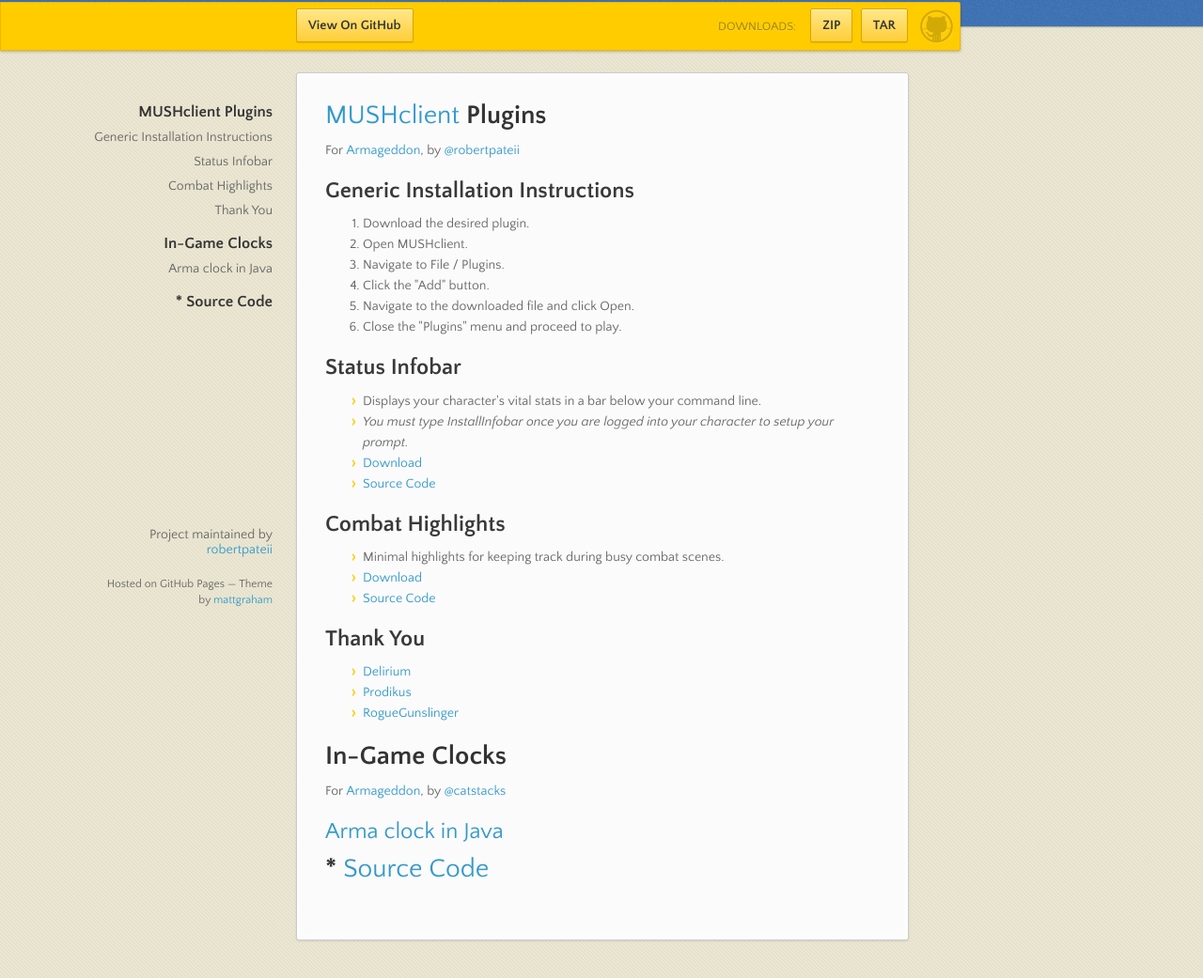
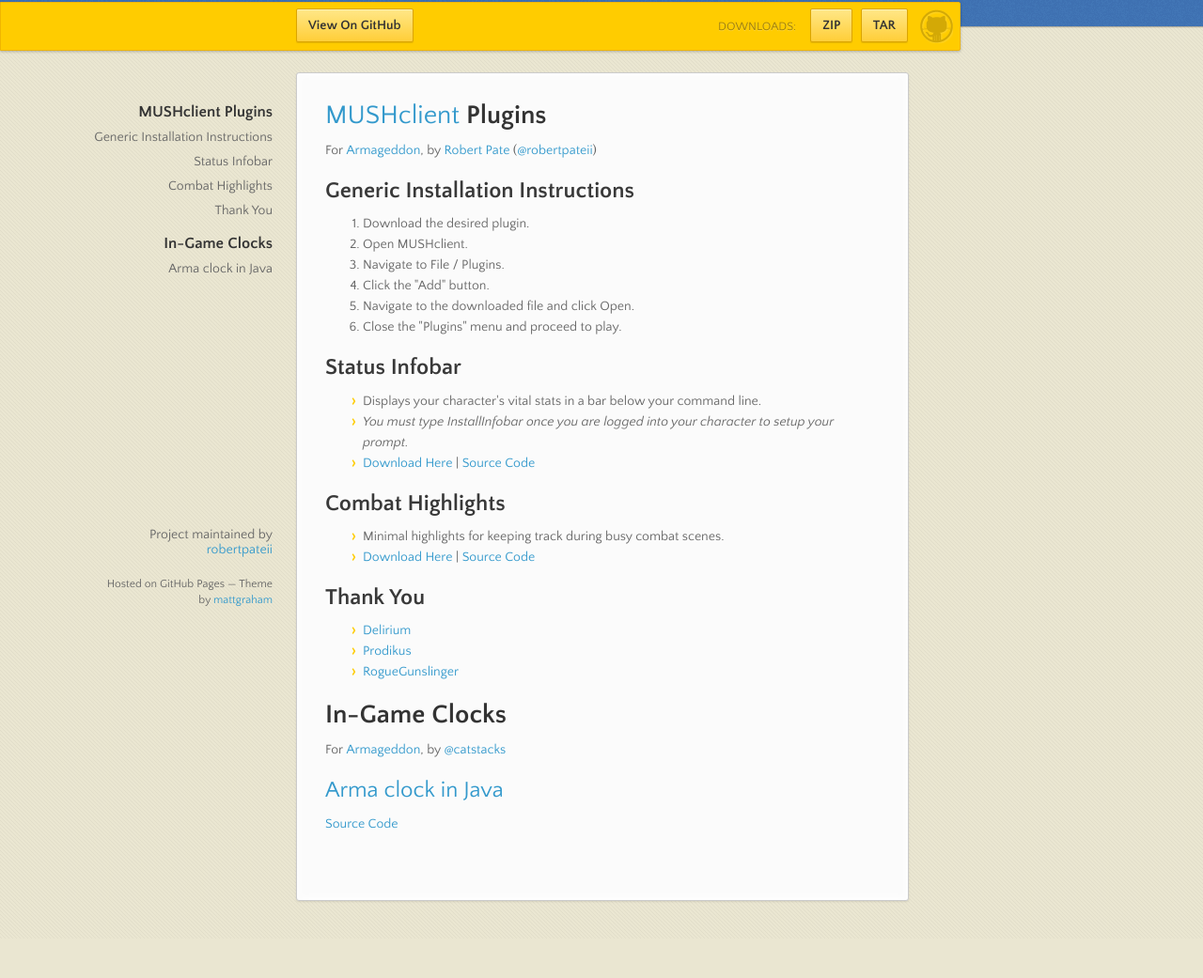
Before and after one commit to robertpateii/armageddon-plugins, a plain HTML site: page index.html in a window 1280 px wide. Shown: the part 113-1154 px from the top of the page at 94% size. After the commit the page ends 1112 px from the top, so only its background shows below. Drawn offline with nearby package versions, Linux system fonts and the light colour scheme.

```diff
--- a/index.html
+++ b/index.html
@@ -42,7 +42,7 @@
         <h1>
 <a name="mushclient-plugins" class="anchor" href="#mushclient-plugins"><span class="octicon octicon-link"></span></a><a href="http://www.gammon.com.au/mushclient/">MUSHclient</a> Plugins</h1>
 
-<p>For <a href="http://armageddon.org/">Armageddon</a>, by <a href="https://github.com/robertpateii" class="user-mention">@robertpateii</a></p>
+<p>For <a href="http://armageddon.org/">Armageddon</a>, by <a href="http://www.robertpate.net">Robert Pate</a> (<a href="https://github.com/robertpateii" class="user-mention">@robertpateii</a>)</p>
 
 <h2>
 <a name="generic-installation-instructions" class="anchor" href="#generic-installation-instructions"><span class="octicon octicon-link"></span></a>Generic Installation Instructions</h2>
@@ -60,15 +60,17 @@
 <ul>
 <li>Displays your character's vital stats in a bar below your command line.</li>
 <li><em>You must type <em>InstallInfobar</em> once you are logged into your character to setup your prompt.</em></li>
-<li><a href="https://raw.github.com/robertpateii/armageddon-plugins/master/Arma_Infobar.xml">Download</a></li>
-<li><a href="https://raw.github.com/robertpateii/armageddon-plugins/">Source Code</a></li>
+<li>
+<a href="https://raw.github.com/robertpateii/armageddon-plugins/master/Arma_Infobar.xml">Download Here</a> | <a href="https://raw.github.com/robertpateii/armageddon-plugins/">Source Code</a>
+</li>
 </ul><h2>
 <a name="combat-highlights" class="anchor" href="#combat-highlights"><span class="octicon octicon-link"></span></a>Combat Highlights</h2>
 
 <ul>
 <li>Minimal highlights for keeping track during busy combat scenes.</li>
-<li><a href="https://raw.github.com/robertpateii/armageddon-plugins/master/Arma_Highlights.xml">Download</a></li>
-<li><a href="https://raw.github.com/robertpateii/armageddon-plugins/">Source Code</a></li>
+<li>
+<a href="https://raw.github.com/robertpateii/armageddon-plugins/master/Arma_Highlights.xml">Download Here</a> | <a href="https://raw.github.com/robertpateii/armageddon-plugins/">Source Code</a>
+</li>
 </ul><h2>
 <a name="thank-you" class="anchor" href="#thank-you"><span class="octicon octicon-link"></span></a>Thank You</h2>
 
@@ -85,9 +87,7 @@
 <a name="arma-clock-in-java" class="anchor" href="#arma-clock-in-java"><span class="octicon octicon-link"></span></a><a href="https://github.com/catstacks/JZalCal/releases/latest">Arma clock in Java</a>
 </h2>
 
-<h1>
-<a name="-source-code" class="anchor" href="#-source-code"><span class="octicon octicon-link"></span></a>* <a href="https://github.com/catstacks/JZalCal">Source Code</a>
-</h1>
+<p><a href="https://github.com/catstacks/JZalCal">Source Code</a></p>
       </section>
       <footer>
         <p>Project maintained by <a href="https://github.com/robertpateii">robertpateii</a></p>
```
Also changed, not shown: params.json (+1 -1 lines).
